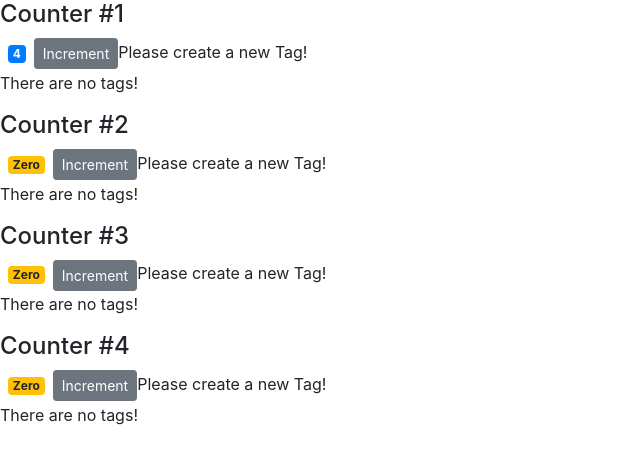
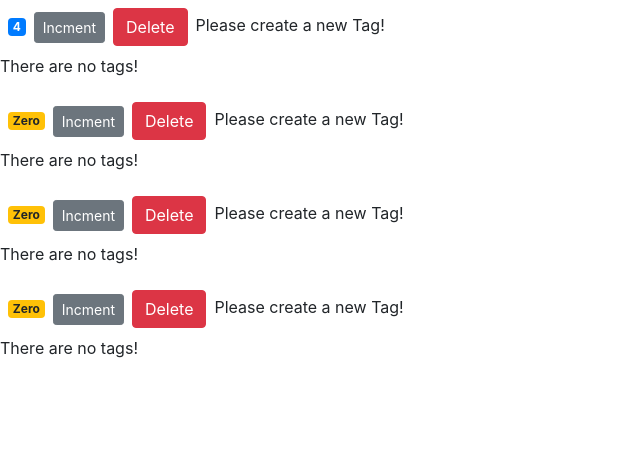
Before and after one commit to sq1fya/react-myapp, a React (Create React App) app: page / in a window 1280 px wide. Shown: the top 464 px of the page, without its empty margins (0-640 px from the left). Built offline with nearby package versions, Linux system fonts and the light colour scheme.

Commit message:
Take props from counters to counter

```diff
--- a/src/components/counter.js
+++ b/src/components/counter.js
@@ -2,7 +2,7 @@
 
 class Counter extends Component {
   state = {
-    value: this.props.value,
+    value: this.props.counter.value,
     tags: []
   };
 
@@ -28,23 +28,25 @@
     );
   }
 
-  handleIncrement = (product) => {
+  handleIncrement = product => {
     this.setState({ value: this.state.value + 1 });
   };
 
   render() {
-
-    console.log(this.props);
-
     return (
       <div>
-        {this.props.children}
         <span className={this.getBadgeClasses()}>{this.formatCount()}</span>
         <button
-          onClick={ () => this.handleIncrement() }
+          onClick={() => this.handleIncrement()}
           className="btn btn-secondary btn-sm"
         >
-          Increment
+          Incment
+        </button>
+        <button
+          onClick={() => this.props.onDelete(this.props.counter.id)}
+          className="btn btn-danger btn-ms m-2"
+        >
+          Delete
         </button>
         {this.state.tags.length === 0 && "Please create a new Tag!"}
         {this.renderTags()}
--- a/src/components/counters.js
+++ b/src/components/counters.js
@@ -10,12 +10,21 @@
       { id: 4, value: 0 }
     ]
   };
+
+  handleDelete = counterId => {
+      const counters = this.state.counters.filter(c => c.id !== counterId);
+      this.setState({ counters })
+  };
+
   render() {
     return (
       <div>
         {this.state.counters.map(counter => (
-          <Counter key={counter.id} value={counter.value} >
-          <h4>Counter #{counter.id}</h4>
+          <Counter
+           key={counter.id}
+           onDelete={this.handleDelete}
+           counter={counter}
+           >
           </Counter>
         ))}
       </div>
```
